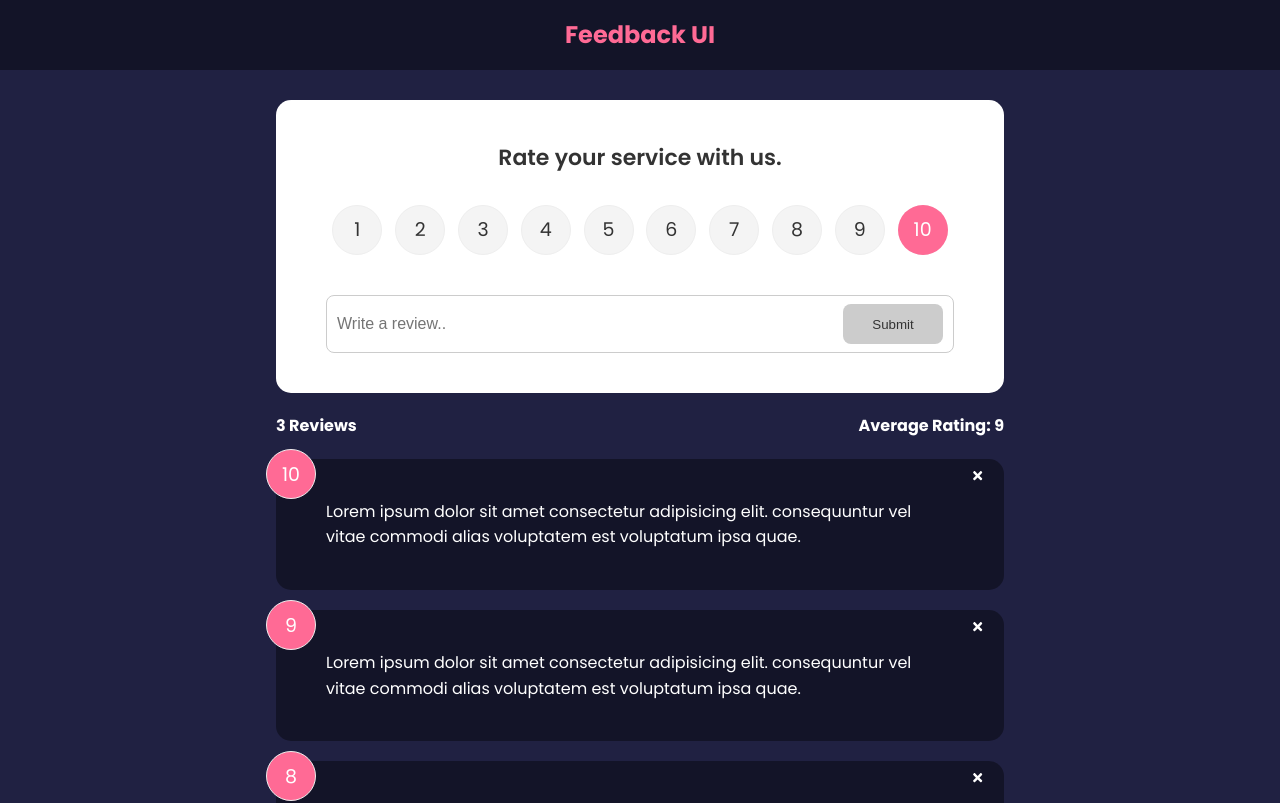
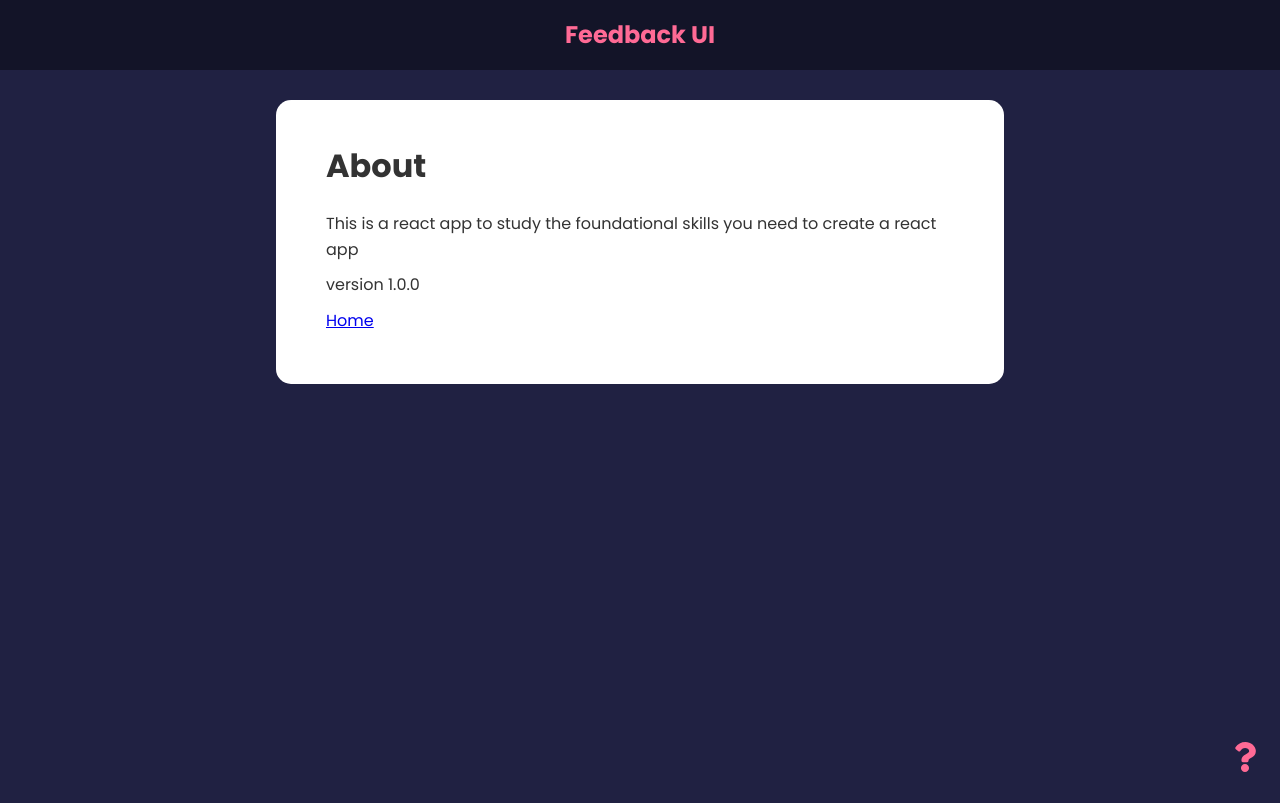
Before and after one commit to CarnevaleMNO/FeedbackUI, a React (Create React App) app: page /about in a window 1280 px wide. Shown: the top 803 px of the page. Built offline with nearby package versions, Linux system fonts and the light colour scheme.

Commit message:
add about

```diff
--- a/package.json
+++ b/package.json
@@ -6,9 +6,11 @@
     "@testing-library/jest-dom": "^5.16.1",
     "@testing-library/react": "^12.1.2",
     "@testing-library/user-event": "^13.5.0",
+    "framer-motion": "^4.1.17",
     "react": "^17.0.2",
     "react-dom": "^17.0.2",
     "react-icons": "^4.3.1",
+    "react-router-dom": "^6.2.1",
     "react-scripts": "^5.0.0",
     "uuid": "^8.3.2",
     "web-vitals": "^2.1.2"
--- a/src/App.js
+++ b/src/App.js
@@ -1,10 +1,14 @@
-import {v4 as uuidv4} from 'uuid';
+import { BrowserRouter as Router, Route, Routes } from "react-router-dom";
+import { v4 as uuidv4 } from "uuid";
 import { useState } from "react";
 import Header from "./components/Header";
 import FeedbackData from "./data/FeedbackData";
 import FeedbackList from "./components/FeedbackList";
 import FeedbackStats from "./components/FeedbackStats";
 import FeedbackForm from "./components/FeedbackForm";
+import AboutIcon from "./components/AboutIcon";
+import About from "./components/pages/About";
+import Button from "./components/shared/Button";
 
 export default function App() {
   const [feedback, setFeedback] = useState(FeedbackData);
@@ -19,9 +23,9 @@ export default function App() {
   };
 
   const addFeedback = (newFeedback) => {
-      newFeedback.id = uuidv4()
-      setFeedback([newFeedback, ...feedback])
-  }
+    newFeedback.id = uuidv4();
+    setFeedback([newFeedback, ...feedback]);
+  };
 
   const deleteFeedback = (id) => {
     if (window.confirm("Are you sure you want to delete")) {
@@ -30,9 +34,15 @@ export default function App() {
   };
 
   return (
-    <>
+    <Router>
       <Header />
       <div className="container">
+        <Routes>
+          <Route
+            exact
+            path="/"
+            element={
+              <>
                 <FeedbackForm handleAdd={addFeedback} />
                 <FeedbackStats feedback={feedback} />
                 <FeedbackList
@@ -40,10 +50,18 @@ export default function App() {
                   display={trueOrFalse}
                   handleDelete={deleteFeedback}
                 />
-        <button className="btn btn-secondary" onClick={handleClick}>
+                <Button version="secondary" func={handleClick}>
                   Click
-        </button>
+                </Button>
+              </>
+            }
+          ></Route>
+
+          <Route path="/about" element={<About />} />
+        </Routes>
+
+        <AboutIcon />
       </div>
-    </>
+    </Router>
   );
 }
--- /dev/null
+++ b/src/components/AboutIcon.jsx
@@ -0,0 +1,9 @@
+import {FaQuestion} from 'react-icons/fa';
+
+export default function AboutIcon() {
+    return (
+        <div className="about-link">
+            <FaQuestion size={30} />
+        </div>
+    )
+}
--- a/src/components/FeedbackList.jsx
+++ b/src/components/FeedbackList.jsx
@@ -1,15 +1,39 @@
-import FeedbackItem from './FeedbackItem';
+import { motion, AnimatePresence } from "framer-motion";
+import FeedbackItem from "./FeedbackItem";
 
-export default function FeedbackList({feedback, display, handleDelete}) {
-    if(!feedback || feedback.length === 0){
-        return <p>No feedback yet..</p>
+export default function FeedbackList({ feedback, display, handleDelete }) {
+  if (!feedback || feedback.length === 0) {
+    return <p>No feedback yet..</p>;
   }
 
   return (
     <div className="feedback-list">
+      <AnimatePresence>
         {feedback.map((item) => (
-                <FeedbackItem key={item.id} item={item} display={display} handleDelete={handleDelete} />
+          <motion.div
+            key={item.id}
+            initial={{ opacity: 0 }}
+            animate={{ opacity: 1 }}
+            exit={{ opacity: 0 }}
+          >
+            <FeedbackItem
+              key={item.id}
+              item={item}
+              display={display}
+              handleDelete={handleDelete}
+            />
+          </motion.div>
         ))}
+      </AnimatePresence>
     </div>
-    )
+  );
+
+  //No Animations
+  // return (
+  //     <div className="feedback-list">
+  //         {feedback.map((item) => (
+  //             <FeedbackItem key={item.id} item={item} display={display} handleDelete={handleDelete} />
+  //         ))}
+  //     </div>
+  // )
 }
--- /dev/null
+++ b/src/components/pages/About.jsx
@@ -0,0 +1,19 @@
+import Card from "../shared/Card";
+
+export default function About() {
+  return (
+    <Card>
+      <div className="about">
+        <h1>About</h1>
+        <p>
+          This is a react app to study the foundational skills you need to
+          create a react app
+        </p>
+        <p>version 1.0.0</p>
+        <p>
+          <a href="/">Home</a>
+        </p>
+      </div>
+    </Card>
+  );
+}
--- a/src/components/shared/Button.jsx
+++ b/src/components/shared/Button.jsx
@@ -1,6 +1,6 @@
-export default function Button({ children, version, type, isDisabled }) {
+export default function Button({ children, version, type, isDisabled, func }) {
   return (
-    <button type={type} disabled={isDisabled} className={`btn btn-${version}`}>
+    <button type={type} onClick={func} disabled={isDisabled} className={`btn btn-${version}`}>
       {children}
     </button>
   );
--- a/src/index.css
+++ b/src/index.css
@@ -163,6 +163,7 @@ input:focus {
 
 .btn-secondary {
   background: #ff6a95;
+  margin-bottom: 1rem;
 }
 
 .btn:hover {
@@ -188,10 +189,10 @@ input:focus {
 }
 
 .about-link {
-  position: absolute;
+  position: fixed;
   bottom: 20px;
   right: 20px;
-  color: #fff;
+  color: #ff6a95;
   cursor: pointer;
 }
 
```
Also changed, not shown: 1 other file (tests, documents, lock files or other folders). Lines whose indentation alone changed are shown as unchanged.
